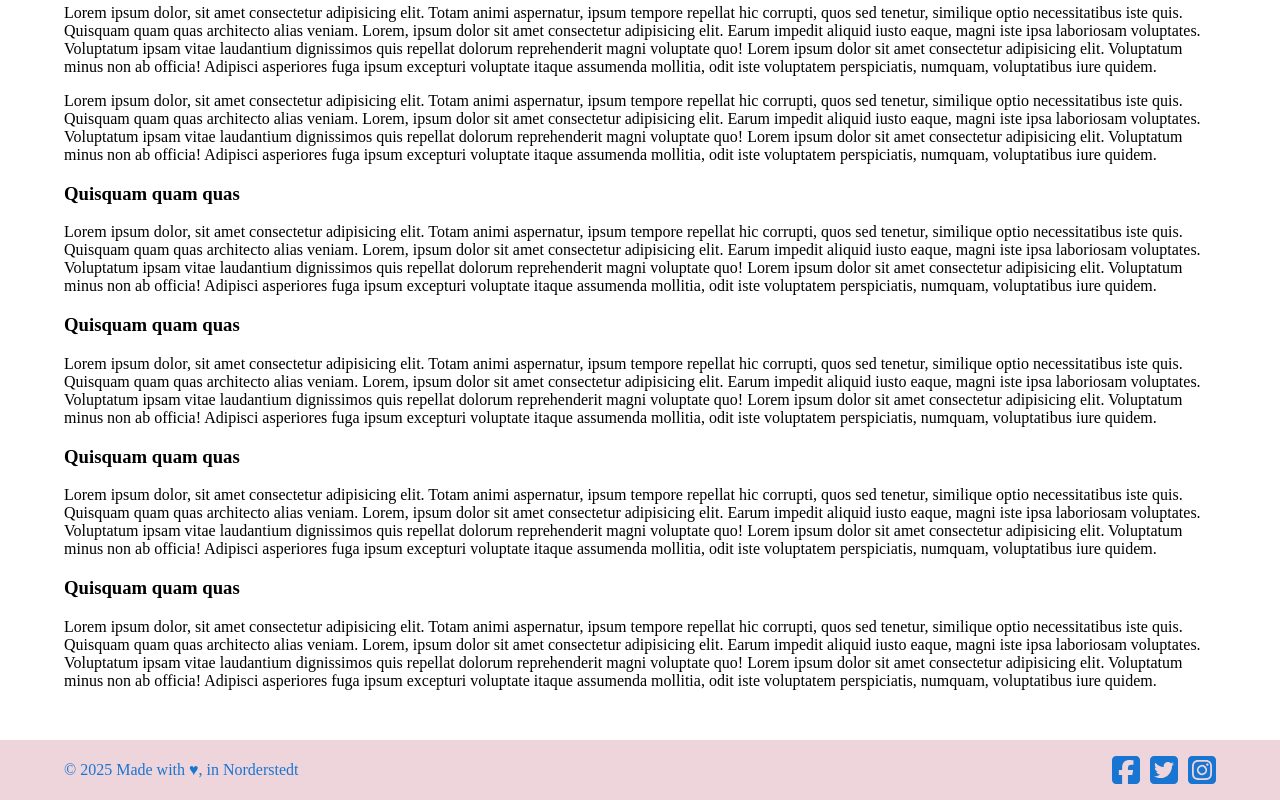
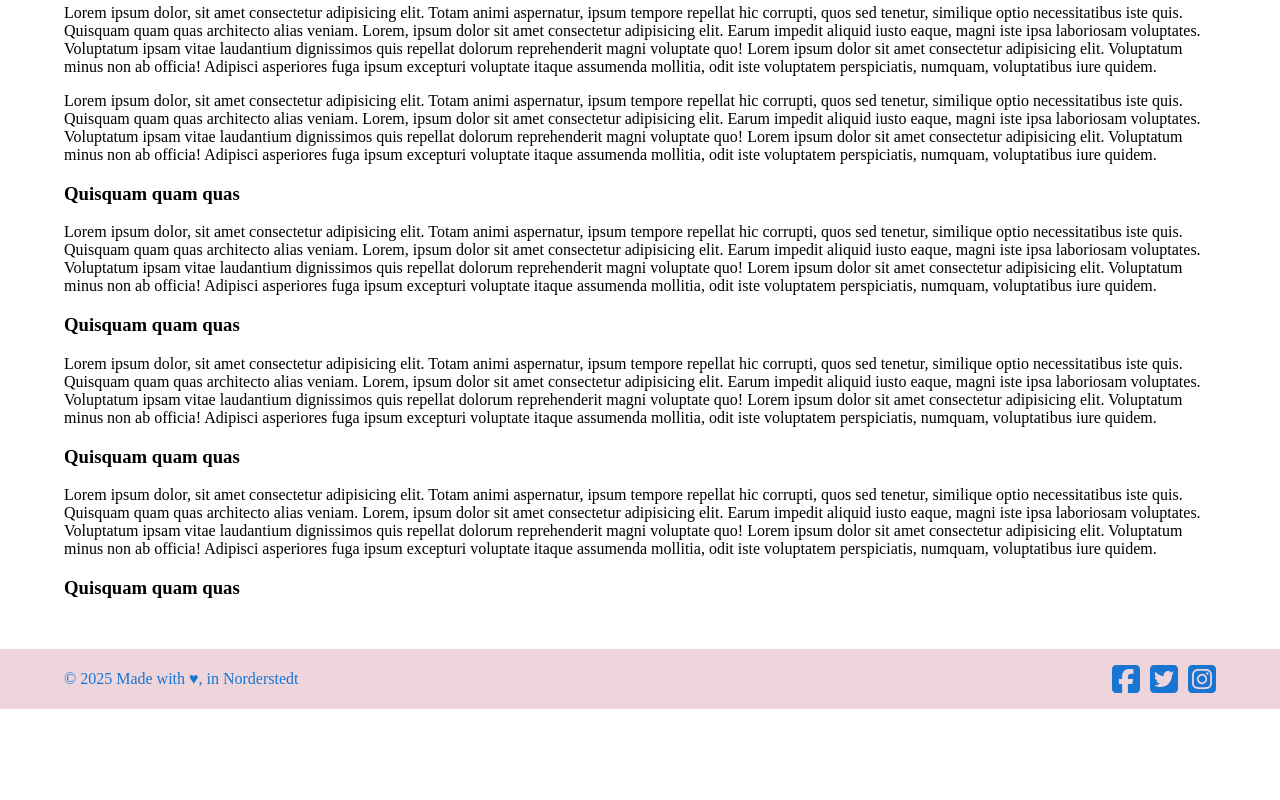
Before and after one commit to madiha-javed/frontend, a React (Vite) app: page / in a window 1280 px wide. Shown: the part 333-1133 px from the top of the page. After the commit the page ends 1042 px from the top, so only its background shows below. Built offline with nearby package versions, Linux system fonts and the light colour scheme.

Commit message:
IconNav.jsx - login handling

```diff
--- a/src/components/Home.jsx
+++ b/src/components/Home.jsx
@@ -16,7 +16,7 @@ const Home = () => {
 <h3>Quisquam quam quas</h3>
 <p>Lorem ipsum dolor, sit amet consectetur adipisicing elit. Totam animi aspernatur, ipsum tempore repellat hic corrupti, quos sed tenetur, similique optio necessitatibus iste quis. Quisquam quam quas architecto alias veniam. Lorem, ipsum dolor sit amet consectetur adipisicing elit. Earum impedit aliquid iusto eaque, magni iste ipsa laboriosam voluptates. Voluptatum ipsam vitae laudantium dignissimos quis repellat dolorum reprehenderit magni voluptate quo! Lorem ipsum dolor sit amet consectetur adipisicing elit. Voluptatum minus non ab officia! Adipisci asperiores fuga ipsum excepturi voluptate itaque assumenda mollitia, odit iste voluptatem perspiciatis, numquam, voluptatibus iure quidem.</p>
 <h3>Quisquam quam quas</h3>
-<p>Lorem ipsum dolor, sit amet consectetur adipisicing elit. Totam animi aspernatur, ipsum tempore repellat hic corrupti, quos sed tenetur, similique optio necessitatibus iste quis. Quisquam quam quas architecto alias veniam. Lorem, ipsum dolor sit amet consectetur adipisicing elit. Earum impedit aliquid iusto eaque, magni iste ipsa laboriosam voluptates. Voluptatum ipsam vitae laudantium dignissimos quis repellat dolorum reprehenderit magni voluptate quo! Lorem ipsum dolor sit amet consectetur adipisicing elit. Voluptatum minus non ab officia! Adipisci asperiores fuga ipsum excepturi voluptate itaque assumenda mollitia, odit iste voluptatem perspiciatis, numquam, voluptatibus iure quidem.</p>
+
     </div>
 
 
```
